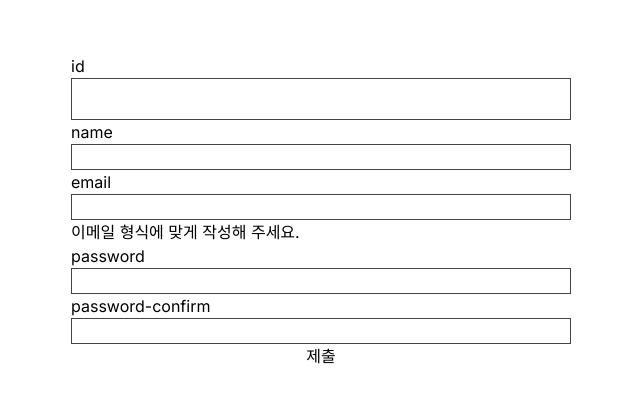
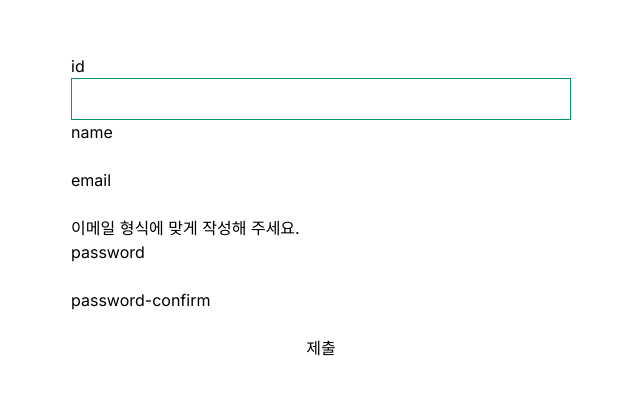
Before and after one commit to q45402sk/codeit2-test, a Next.js app: page /sign-up in a window 1280 px wide. Shown: the part 246-648 px from the top of the page, without its empty margins (319-959 px from the left). Built offline with nearby package versions, Linux system fonts and the light colour scheme.

Commit message:
style - inline style 코드 삭제

```diff
--- a/components/auth/SignupForm.tsx
+++ b/components/auth/SignupForm.tsx
@@ -148,9 +148,6 @@ export default function SignUpForm() {
           value={signUpInfo.id}
           onChange={(e) => handleChange(e, "id")}
           className="border border-emerald-600 p-2"
-          style={{
-            border: "1px solid #444444",
-          }}
         />
         {errorMessage.id && errorMessage.id}
         <label htmlFor="name">name</label>
@@ -159,9 +156,6 @@ export default function SignUpForm() {
           type="text"
           value={signUpInfo.name}
           onChange={(e) => handleChange(e, "name")}
-          style={{
-            border: "1px solid #444444",
-          }}
         />
         {errorMessage.name && errorMessage.name}
         <label htmlFor="email">email</label>
@@ -170,9 +164,6 @@ export default function SignUpForm() {
           type="email"
           value={signUpInfo.email}
           onChange={(e) => handleChange(e, "email")}
-          style={{
-            border: "1px solid #444444",
-          }}
         />
         {errorMessage.email && errorMessage.email}
         <label htmlFor="pw">password</label>
@@ -181,9 +172,6 @@ export default function SignUpForm() {
           type="password"
           value={signUpInfo.password}
           onChange={(e) => handleChange(e, "password")}
-          style={{
-            border: "1px solid #444444",
-          }}
         />
         {errorMessage.password && errorMessage.password}
         <label htmlFor="pw-cfm">password-confirm</label>
@@ -192,9 +180,6 @@ export default function SignUpForm() {
           type="password"
           value={signUpInfo.passwordConfirm}
           onChange={(e) => handleChange(e, "passwordConfirm")}
-          style={{
-            border: "1px solid #444444",
-          }}
         />
         {errorMessage.passwordConfirm && errorMessage.passwordConfirm}
         <button disabled={true}>제출</button>
```
